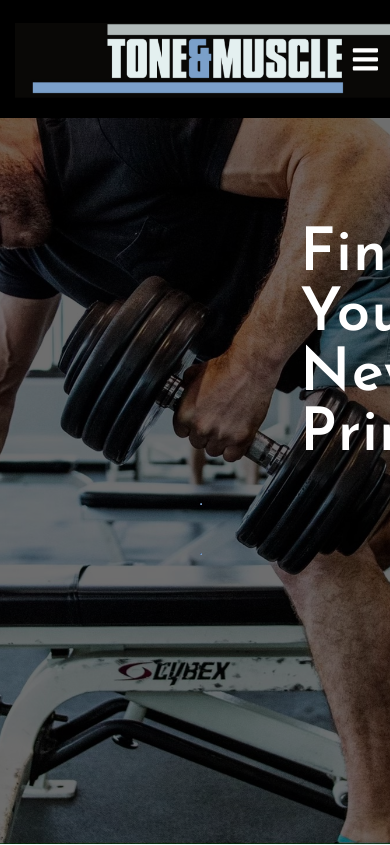
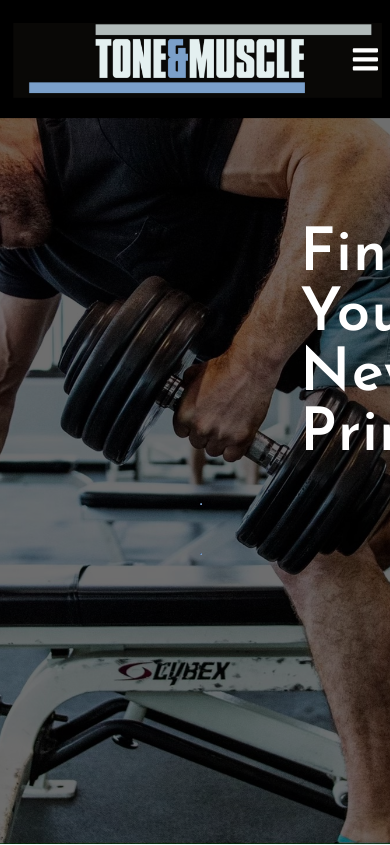
Before and after one commit to edoherty77/Tone-And-Muscle, a React (Create React App) app: page / in a window 390 px wide. Shown: the top 845 px of the page. Built offline with nearby package versions, Linux system fonts and the light colour scheme; grey boxes are pictures that could not be loaded.

Commit message:
fixed phone view nav

```diff
--- a/src/Components/Navbar/NavbarElements.js
+++ b/src/Components/Navbar/NavbarElements.js
@@ -39,14 +39,15 @@ export const BannerContainer = styled.div`
   margin-right: auto;
   position: fixed;
 
-  ${'' /* @media screen and (max-width: 540px) {
-    display: none;
-  } */}
+  @media screen and (max-width: 500px) {
+    width: 400px;
+    margin: 0;
+  }
 `
 
 export const BannerPic = styled.img`
   height: 14vh;
-  width: 450px;
+  width: 100%;
 `
 
 export const MobileIcon = styled.div`
```
Also changed, not shown: 1 other file (tests, documents, lock files or other folders).
